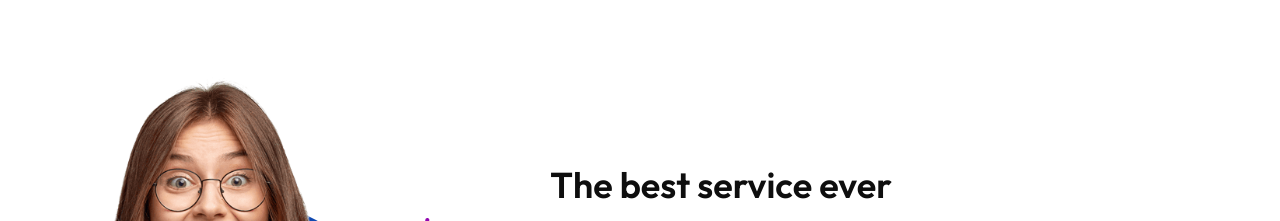
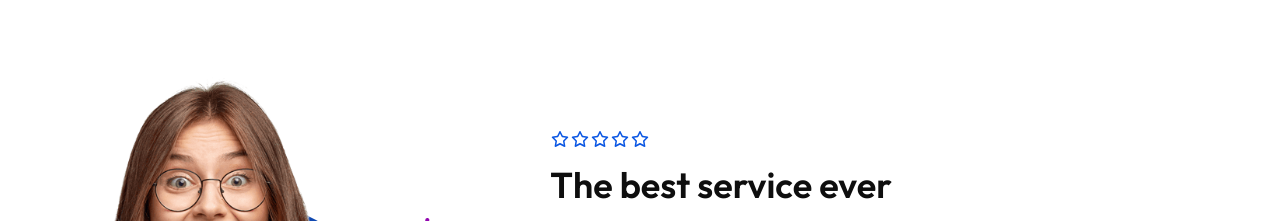
Before and after one commit to SaraGarciaCampor/PalabradorWeb, a Next.js app: page / in a window 1280 px wide. Shown: the part 3860-4081 px from the top of the page. Built offline with nearby package versions, Linux system fonts and the light colour scheme.

Commit message:
refactor(testimonials): Add icons to testimonilas

```diff
--- a/app/components/home/testimonials.js
+++ b/app/components/home/testimonials.js
@@ -1,3 +1,5 @@
+import { faStar } from '@fortawesome/free-regular-svg-icons'
+import { FontAwesomeIcon } from '@fortawesome/react-fontawesome'
 import React from 'react'
 
 function Testimonials() {
@@ -26,11 +28,11 @@
                                     <div className="item">
                                         <div className="content">
                                             <div className="rating">
-                                                <i className="fas fa-star"></i>
-                                                <i className="fas fa-star"></i>
-                                                <i className="fas fa-star"></i>
-                                                <i className="fas fa-star"></i>
-                                                <i className="fas fa-star"></i>
+                                                <FontAwesomeIcon icon={faStar} fixedWidth/>
+                                                <FontAwesomeIcon icon={faStar} fixedWidth/>
+                                                <FontAwesomeIcon icon={faStar} fixedWidth/>
+                                                <FontAwesomeIcon icon={faStar} fixedWidth/>
+                                                <FontAwesomeIcon icon={faStar} fixedWidth/>
                                             </div>
                                             <h2>The best service ever</h2>
                                             <p>
@@ -52,11 +54,11 @@
                                     <div className="item">
                                         <div className="content">
                                             <div className="rating">
-                                                <i className="fas fa-star"></i>
-                                                <i className="fas fa-star"></i>
-                                                <i className="fas fa-star"></i>
-                                                <i className="fas fa-star"></i>
-                                                <i className="fas fa-star"></i>
+                                                <FontAwesomeIcon icon={faStar} fixedWidth/>
+                                                <FontAwesomeIcon icon={faStar} fixedWidth/>
+                                                <FontAwesomeIcon icon={faStar} fixedWidth/>
+                                                <FontAwesomeIcon icon={faStar} fixedWidth/>
+                                                <FontAwesomeIcon icon={faStar} fixedWidth/>
                                             </div>
                                             <h2>Awesome Business opportunities</h2>
                                             <p>
```
